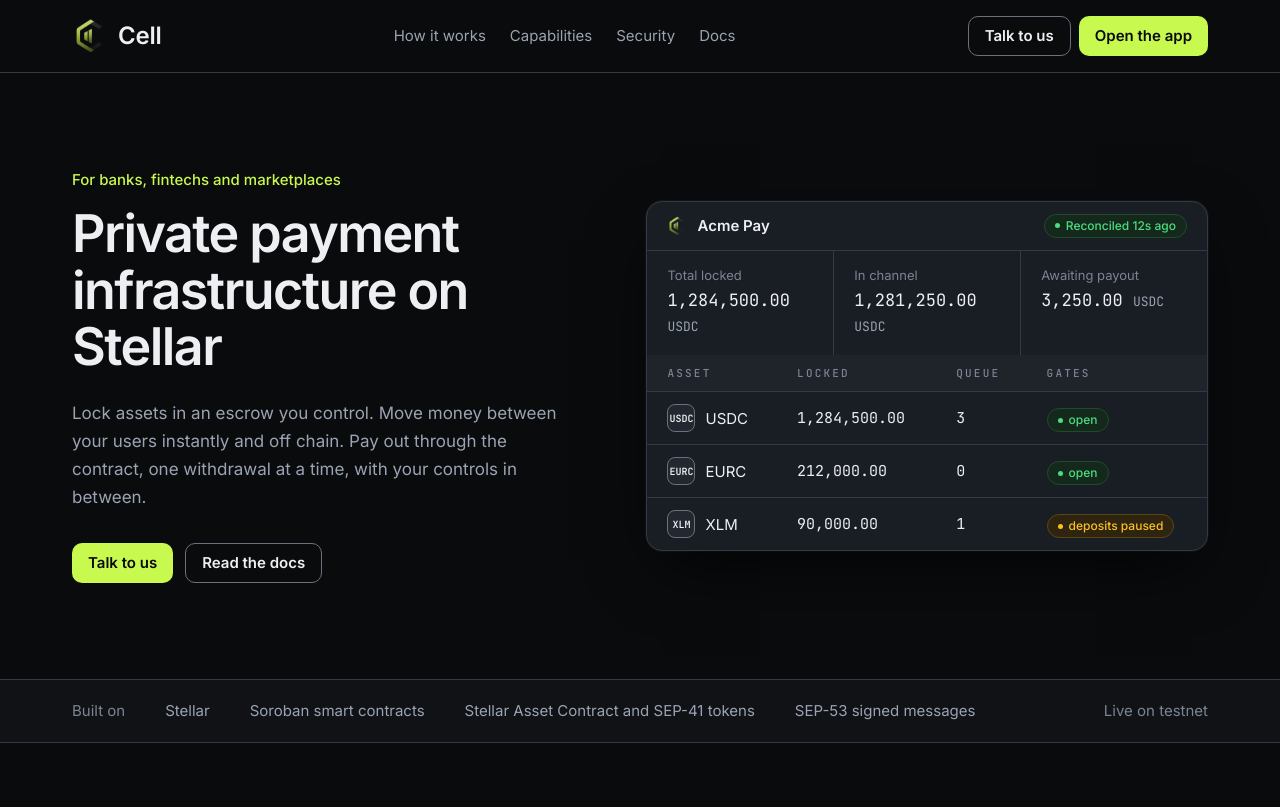
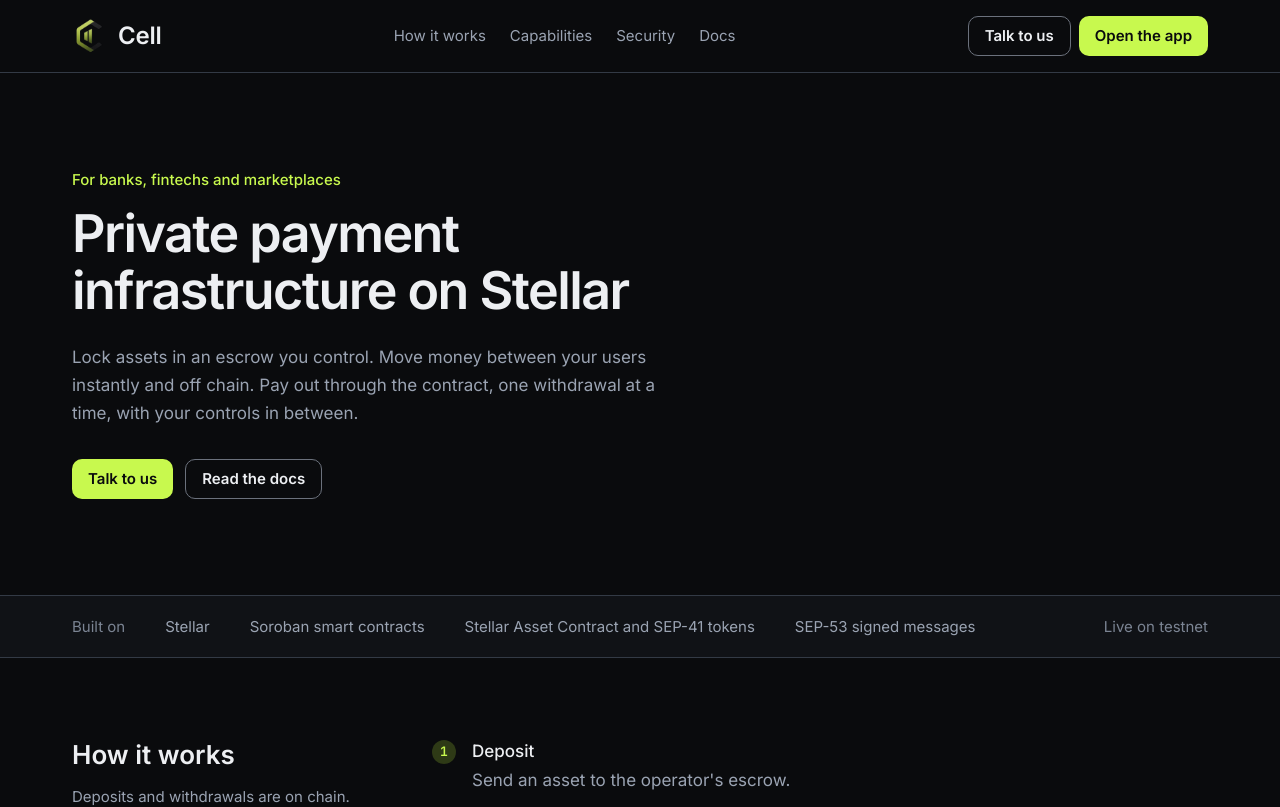
Before and after one commit to SentinelLab-VN/cell-landing-page, a React (Vite) app: page / in a window 1280 px wide. Shown: the top 807 px of the page. Built offline with nearby package versions, Linux system fonts and the light colour scheme; no server answers.

Commit message:
No console mock until there is something real to show

```diff
--- a/src/App.tsx
+++ b/src/App.tsx
@@ -1,4 +1,3 @@
-import { Console } from "@/components/console";
 import { Diagram } from "@/components/diagram";
 import { GitHubIcon, XIcon } from "@/components/icons";
 import { APP_URL, CONTACT_URL, GITHUB_ORG, REPOS, X_URL } from "@/links";
@@ -46,13 +45,13 @@
       </header>
 
       <main>
-        <section className="mx-auto grid w-full max-w-[1200px] items-center gap-12 px-8 py-16 max-md:px-4 md:py-24 lg:grid-cols-[1fr_1.1fr] lg:gap-16">
-          <div>
+        <section className="mx-auto w-full max-w-[1200px] px-8 py-16 max-md:px-4 md:py-24">
+          <div className="max-w-[720px]">
             <p className="text-sm font-medium text-primary-ink">For banks, fintechs and marketplaces</p>
             <h1 className="mt-4 text-[36px] leading-[1.08] font-semibold tracking-[-0.03em] text-foreground md:text-[52px]">
               Private payment infrastructure on Stellar
             </h1>
-            <p className="mt-6 max-w-[520px] text-base leading-[1.65] text-muted-foreground">
+            <p className="mt-6 max-w-[600px] text-base leading-[1.65] text-muted-foreground">
               Lock assets in an escrow you control. Move money between your users instantly and off chain. Pay out
               through the contract, one withdrawal at a time, with your controls in between.
             </p>
@@ -61,7 +60,6 @@
               <a href={REPOS.docs} className={outline}>Read the docs</a>
             </div>
           </div>
-          <Console />
         </section>
 
         <div className="border-y border-border bg-card/40">
--- a/src/components/console.tsx
+++ /dev/null
@@ -1,81 +0,0 @@
-/** The operator console's overview, drawn with the app's own components. */
-export function Console() {
-  return (
-    <div className="overflow-hidden rounded-2xl border border-border bg-card shadow-lg">
-      <div className="flex items-center justify-between border-b border-sidebar-border px-5 py-3">
-        <div className="flex items-center gap-2.5">
-          <img src="/logo.png" alt="" className="size-5 object-contain" />
-          <span className="text-sm font-semibold text-foreground">Acme Pay</span>
-        </div>
-        <Pill tone="ok">Reconciled 12s ago</Pill>
-      </div>
-
-      <div className="grid grid-cols-3 gap-px bg-border">
-        <Stat label="Total locked" value="1,284,500.00" unit="USDC" />
-        <Stat label="In channel" value="1,281,250.00" unit="USDC" />
-        <Stat label="Awaiting payout" value="3,250.00" unit="USDC" />
-      </div>
-
-      <table className="w-full border-collapse text-left">
-        <thead className="bg-secondary/60">
-          <tr>
-            {["Asset", "Locked", "Queue", "Gates"].map((h) => (
-              <th key={h} className="num px-5 py-2.5 text-[11px] font-medium tracking-[0.2em] whitespace-nowrap text-dim uppercase">
-                {h}
-              </th>
-            ))}
-          </tr>
-        </thead>
-        <tbody>
-          {[
-            ["USDC", "1,284,500.00", "3", "open"],
-            ["EURC", "212,000.00", "0", "open"],
-            ["XLM", "90,000.00", "1", "deposits paused"],
-          ].map(([asset, locked, queue, gates]) => (
-            <tr key={asset} className="border-t border-sidebar-border">
-              <td className="px-5 py-3">
-                <span className="flex items-center gap-2.5">
-                  <span className="num inline-flex size-7 items-center justify-center rounded-[8px] border border-border-strong bg-secondary text-[10px] font-semibold text-foreground">
-                    {asset}
-                  </span>
-                  <span className="text-sm text-foreground">{asset}</span>
-                </span>
-              </td>
-              <td className="num px-5 py-3 text-sm text-foreground">{locked}</td>
-              <td className="num px-5 py-3 text-sm text-foreground">{queue}</td>
-              <td className="px-5 py-3">
-                <Pill tone={gates === "open" ? "ok" : "warn"}>{gates}</Pill>
-              </td>
-            </tr>
-          ))}
-        </tbody>
-      </table>
-    </div>
-  );
-}
-
-function Stat({ label, value, unit }: { label: string; value: string; unit: string }) {
-  return (
-    <div className="bg-card px-5 py-4">
-      <p className="text-xs text-dim">{label}</p>
-      <p className="num mt-1 text-[17px] text-foreground">
-        {value} <span className="text-xs text-muted-foreground">{unit}</span>
-      </p>
-    </div>
-  );
-}
-
-const tones = {
-  ok: "border-success-subtle-border bg-success-subtle text-success",
-  warn: "border-warning-subtle-border bg-warning-subtle text-warning",
-};
-const dots = { ok: "bg-success", warn: "bg-warning" };
-
-export function Pill({ tone, children }: { tone: keyof typeof tones; children: string }) {
-  return (
-    <span className={`inline-flex h-6 items-center gap-1.5 rounded-full border px-2.5 text-[12px] font-medium whitespace-nowrap ${tones[tone]}`}>
-      <span className={`size-[5px] rounded-full ${dots[tone]}`} aria-hidden />
-      {children}
-    </span>
-  );
-}
```
